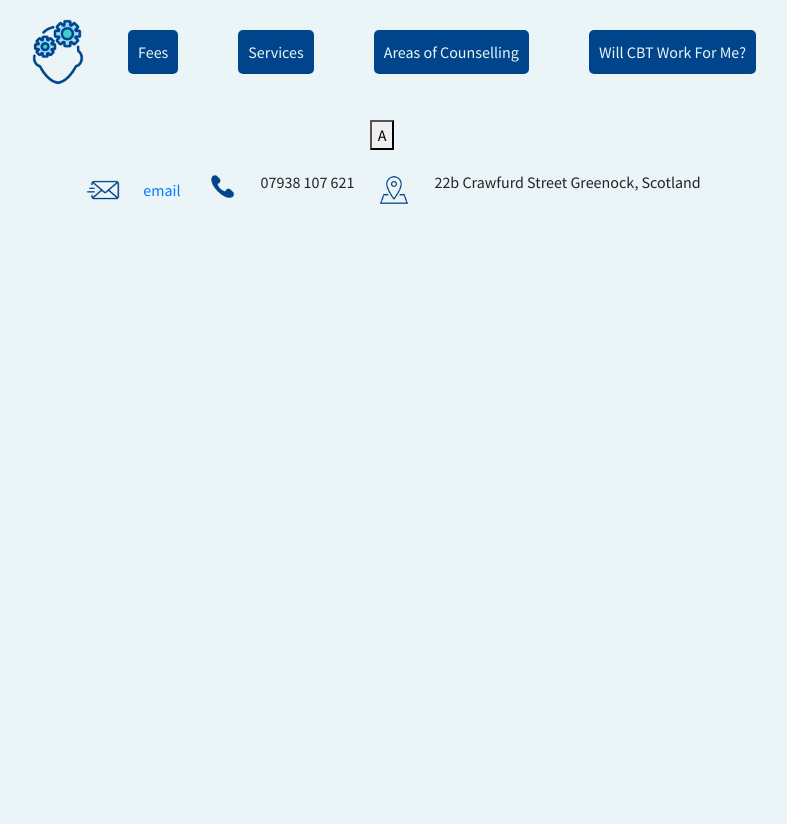
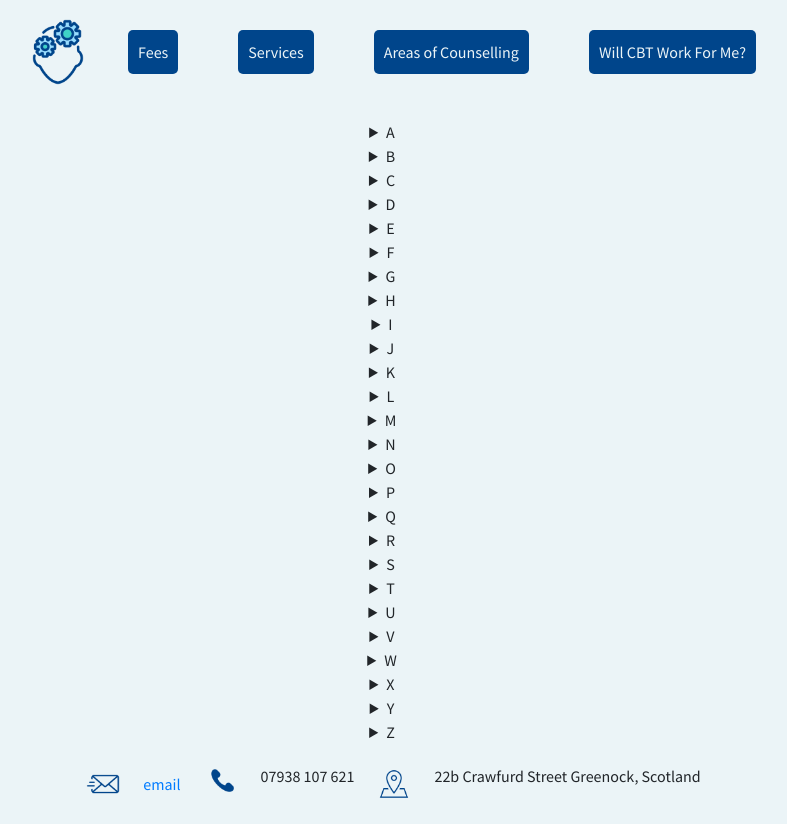
Before and after one commit to Selliott456/inverclydeCBT, a React app: page /areas in a window 1280 px wide. Shown: the whole page, without its empty margins (258-1045 px from the left). Before the commit the page ends 800 px from the top, so only its background shows below. Built offline with nearby package versions, Linux system fonts and the light colour scheme; the HTML template or start-up script is replaced by a standard one.

Commit message:
areas filter applied

```diff
--- a/src/components/Areas.js
+++ b/src/components/Areas.js
@@ -1,122 +1,95 @@
-import React, { useState } from  'react'
-import ReactCardFlip from 'react-card-flip'
+// import React, { useState } from 'react'
+// import ReactCardFlip from 'react-card-flip'
+import React from 'react'
 
+const areas = [
+  'Abortion',
+  'Abuse',
+  'Addiction(s)',
+  'ADHD',
+  'Anger management',
+  'Anorexia nervosa',
+  'Anxiety',
+  'Aspergers syndrome',
+  'Attachment disorder',
+  'Bereavement',
+  'Binge-eating disorder',
+  'Bipolar disorder/Manic depression',
+  'Body dysmorphic disorder',
+  'Bulimia nervosa',
+  'Bullying',
+  'Child related issues',
+  'Chronic fatigue syndrome/ME',
+  'Depression',
+  'Dissociation',
+  'Domestic violence',
+  'Eating disorders',
+  'Gender dysphoria',
+  'Generalised anxiety disorder',
+  'Hearing voices',
+  'Hoarding',
+  'Low self-confidence',
+  'Low self-esteem',
+  'Miscarriage',
+  'Obsessive compulsive disorder (OCD)',
+  'Panic disorder',
+  'Passive aggressive behaviour',
+  'Personality disorders',
+  'Phobias',
+  'Post-traumatic stress disorder (PTSD)',
+  'Postnatal depression',
+  'Psychosis',
+  'Relationship issues',
+  'Schizophrenia',
+  'Seasonal affective disorder (SAD)',
+  'Self-harm',
+  'Sexuality',
+  'Stress',
+  'Suicidal thoughts',
+  'Trauma',
+  'Work-related stress '
+]
+const alphabet = ['A', 'B', 'C', 'D', 'E', 'F', 'G', 'H', 'I', 'J', 'K', 'L', 'M', 'N', 'O', 'P', 'Q', 'R', 'S', 'T', 'U', 'V', 'W', 'X', 'Y', 'Z']
 const Areas = () => {
 
-  const [isFlipped, setIsFlipped] = useState(false)
+  // const [isFlipped, setIsFlipped] = useState(false)
+  //
+  // const handleClick = () => {
+  // setIsFlipped(!isFlipped)
+  // }
 
-  const handleClick = () => {
-    setIsFlipped(!isFlipped)
-  }
+  {/* <ReactCardFlip isFlipped={isFlipped} flipDirection="vertical"> */ }
+  {/* <div> */ }
+  {/* <section className="area-front-item"> */ }
+  {/**/ }
+  {/* <button className="front-flip-button" onClick={handleClick}>A</button> */ }
+  {/* </section> */ }
+  {/* </div> */ }
+  {/* <div> */ }
+  {/* <section className="area-back-item"> */ }
+  {/* <h3> this is the other side</h3> */ }
+  {/* <button className="front-flip-button" onClick={handleClick}>click</button> */ }
+  {/* </section> */ }
+  {/* </div> */ }
+  {/* </ReactCardFlip> */ }
 
-  return<main>
-    <ReactCardFlip isFlipped={isFlipped} flipDirection="vertical">
-      <div>
-        <section className="area-front-item">
-
-          <button className="front-flip-button" onClick={handleClick}>A</button>
-          </section>
+  return <main>
+    {alphabet.map((letter, index) => {
+      console.log(letter)
+      return <div key={index}>
+        <details >
+          <summary>
+            {letter}
+          </summary>
+          {areas.filter(area => area.charAt(0) === letter).map((filteredArea, index) => {
+            return <div key={index}>
+              <p>{filteredArea}</p>
+            </div>
+          })}
+        </details>
       </div>
-      <div>
-        <section className="area-back-item">
-          <h3> this is the other side</h3>
-          <button className="front-flip-button" onClick={handleClick}>click</button>
-        </section>
-        </div>
-   </ReactCardFlip>
-   </main>
-     {/* <DropdownButton id="dropdown-basic-button" title="Dropdown button"> */}
-     {/* <Dropdown.Item>Abuse</Dropdown.Item>  */}
-     {/* <Dropdown.Item>Addiction(s)</Dropdown.Item>    */}
-     {/* <Dropdown.Item> ADHD</Dropdown.Item> */}
-     {/* <Dropdown.Item>Anger management</Dropdown.Item>    */}
-     {/* <Dropdown.Item>Anorexia nervosa</Dropdown.Item>   */}
-     {/* <Dropdown.Item>Anxiety</Dropdown.Item>   */}
-     {/* <Dropdown.Item>Aspergers syndrome</Dropdown.Item>  */}
-     {/* <Dropdown.Item>Attachment disorder</Dropdown.Item> */}
-     {/* </DropdownButton> */}
-
-     {/* <div className="letterCondition"> */}
-    {/* <button>B</button>   */}
-     {/* <Dropdown.Item>Bereavement</Dropdown.Item>   */}
-     {/* <Dropdown.Item>Binge-eating disorder</Dropdown.Item>    */}
-     {/* <Dropdown.Item>Bipolar disorder/Manic depression</Dropdown.Item>   */}
-     {/* <Dropdown.Item>Body dysmorphic disorder</Dropdown.Item>  */}
-     {/* <Dropdown.Item>Bulimia nervosa</Dropdown.Item>   */}
-     {/* <Dropdown.Item>Bullying</Dropdown.Item> */}
-     {/* </div> */}
-     {/* <div className="letterCondition">   */}
-    {/* <button>C</button> */}
-     {/* <Dropdown.Item>Child related issues</Dropdown.Item>    */}
-     {/* <Dropdown.Item>Chronic fatigue syndrome/ME</Dropdown.Item> */}
-     {/* </div> */}
-     {/* <div className="letterCondition"> */}
-    {/* <button>D</button>    */}
-     {/* <Dropdown.Item>Depression</Dropdown.Item>    */}
-     {/* <Dropdown.Item>Dissociation</Dropdown.Item>   */}
-     {/* <Dropdown.Item>Domestic violence</Dropdown.Item> */}
-     {/* </div> */}
-     {/* <div className="letterCondition"> */}
-    {/* <button>E</button>    */}
-     {/* <Dropdown.Item>Eating disorders</Dropdown.Item> */}
-     {/* </div> */}
-     {/* <div className="letterCondition"> */}
-    {/* <button>G</button> */}
-     {/* <Dropdown.Item>Gender dysphoria</Dropdown.Item>    */}
-     {/* <Dropdown.Item>Generalised anxiety disorder</Dropdown.Item> */}
-     {/* </div> */}
-     {/* <div className="letterCondition"> */}
-    {/* <button>H</button>  */}
-     {/* <Dropdown.Item>Hearing voices</Dropdown.Item>    */}
-     {/* <Dropdown.Item>Hoarding</Dropdown.Item> */}
-     {/* </div> */}
-     {/* <div className="letterCondition"> */}
-    {/* <button>L</button> */}
-     {/* <Dropdown.Item>Low self-confidence</Dropdown.Item>   */}
-     {/* <Dropdown.Item>Low self-esteem</Dropdown.Item> */}
-     {/* </div> */}
-     {/* <div className="letterCondition"> */}
-    {/* <button>M</button> */}
-     {/* <Dropdown.Item>Miscarriage</Dropdown.Item>    */}
-     {/* </div> */}
-     {/* <div className="letterCondition"> */}
-       {/* </div> */}
-       {/* <div className="letterCondition"> */}
-    {/* <button>O</button> */}
-     {/* <Dropdown.Item>Obsessive compulsive disorder (OCD)</Dropdown.Item> */}
-     {/* </div> */}
-     {/* <div className="letterCondition"> */}
-    {/* <button>P</button>   */}
-     {/* <Dropdown.Item>Panic disorder</Dropdown.Item>    */}
-     {/* <Dropdown.Item>Passive aggressive behaviour</Dropdown.Item>   */}
-     {/* <Dropdown.Item>Personality disorders</Dropdown.Item>  */}
-     {/* <Dropdown.Item>Phobias</Dropdown.Item>  */}
-     {/* <Dropdown.Item>Post-traumatic stress disorder (PTSD)</Dropdown.Item>   */}
-     {/* <Dropdown.Item>Postnatal depression</Dropdown.Item>    */}
-     {/* <Dropdown.Item>Psychosis</Dropdown.Item> */}
-     {/* </div> */}
-     {/* <div className="letterCondition"> */}
-    {/* <button>R</button>  */}
-     {/* <Dropdown.Item>Relationship issues</Dropdown.Item> */}
-     {/* </div> */}
-     {/* <div className="letterCondition"> */}
-    {/* <button>S</button>  */}
-     {/* <Dropdown.Item>Schizophrenia</Dropdown.Item>   */}
-     {/* <Dropdown.Item>Seasonal affective disorder (SAD)</Dropdown.Item>  */}
-     {/* <Dropdown.Item>Self-harm</Dropdown.Item>   */}
-     {/* <Dropdown.Item>Sexuality</Dropdown.Item>    */}
-     {/* <Dropdown.Item>Stress</Dropdown.Item>   */}
-     {/* <Dropdown.Item>Suicidal thoughts</Dropdown.Item> */}
-     {/* </div> */}
-     {/* <div className="letterCondition"> */}
-    {/* <button>T</button> */}
-     {/* <Dropdown.Item>Trauma</Dropdown.Item> */}
-     {/* </div> */}
-     {/* <div className="letterCondition"> */}
-    {/* <button>W</button> */}
-     {/* <Dropdown.Item>Work-related stress</Dropdown.Item> */}
-     {/* </div> */}
-
+    })}
+  </main>
 }
 
 
--- a/src/components/Fees.js
+++ b/src/components/Fees.js
@@ -17,7 +17,7 @@ const Fees = () => {
       </small>
     </section>
     <img id="hands" src={hands} alt="hands"></img>
-    </div>
+  </div>
   <div className="termsImage">
       <section className="terms">
         <h1>Terms and Conditions</h1>
```
